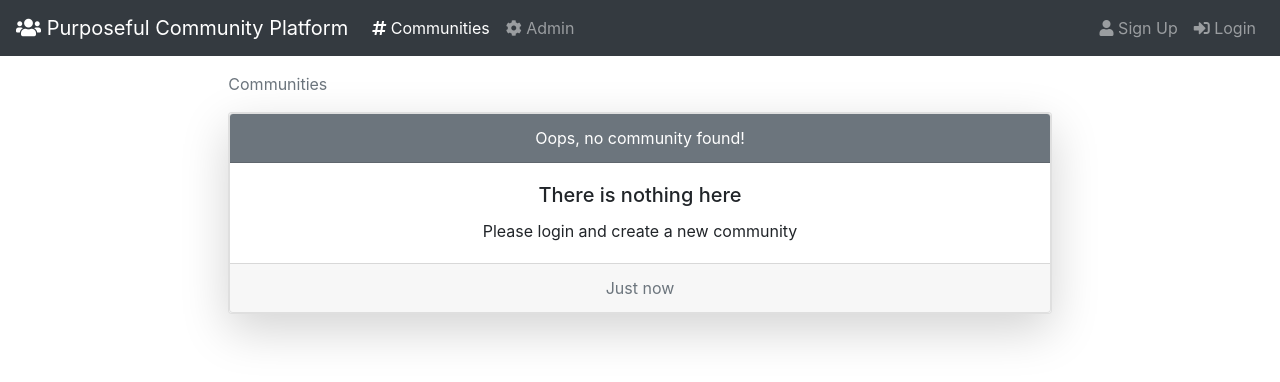
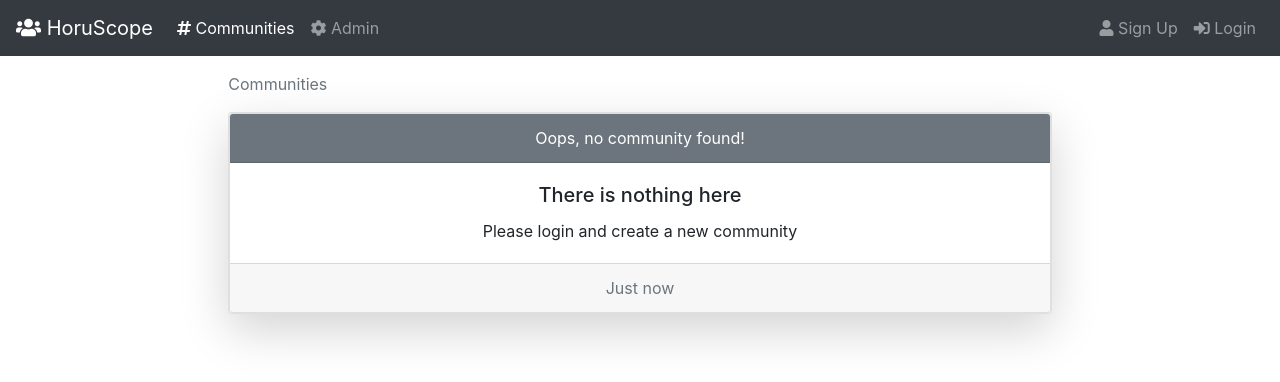
Before and after one commit to sinag/SWE574-Horuscope, a Django app: page /communities/ in a window 1280 px wide. Shown: the top 382 px of the page. Run offline with Django 3.2, Linux system fonts and the light colour scheme; data that the repository does not hold is empty; some libraries are stand-ins or nearby versions.

Commit message:
Changed Header to HorusCope
This is an initial commit to test the both venv and the git.
I know I need to run a branch but couldn't stop myself :barber:

```diff
--- a/code/templates/base.html
+++ b/code/templates/base.html
@@ -17,7 +17,7 @@
 </head>
 <body>
 <nav class="navbar navbar-expand-lg navbar-dark bg-dark">
-    <a class="navbar-brand" href="#"><i class="fa fa-users"></i> Purposeful Community Platform</a>
+    <a class="navbar-brand" href="#"><i class="fa fa-users"></i> HoruScope</a>
     <button class="navbar-toggler" type="button" data-toggle="collapse" data-target="#navbarSupportedContent"
             aria-controls="navbarSupportedContent" aria-expanded="false" aria-label="Toggle navigation">
         <span class="navbar-toggler-icon"></span>
```
